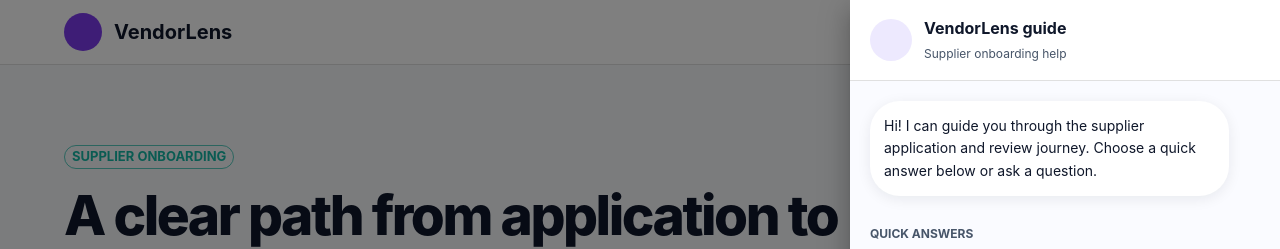
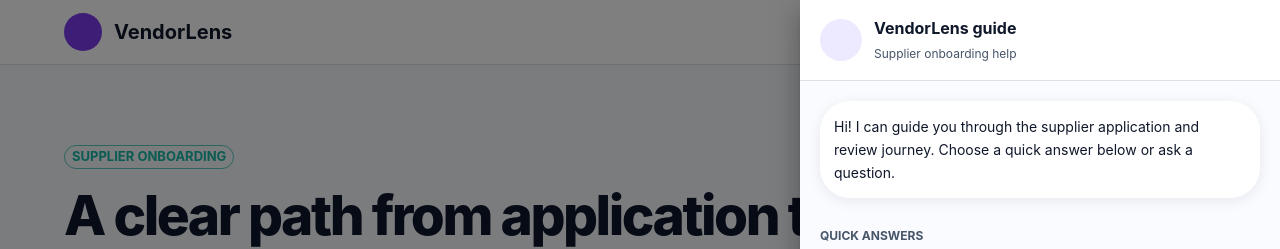
Before and after one commit to CHAITU241/capstone-vendor-supplier, a React (Vite) app in the folder frontend/: page / in a window 1280 px wide. Both pictures are taken after a click on the button "Ask VendorLens". Shown: the top 249 px of the page. Built offline with nearby package versions, Linux system fonts and the light colour scheme; no server answers; some icons are missing.

Commit message:
Render supplier assistant answers as formatted Markdown

```diff
--- a/frontend/package.json
+++ b/frontend/package.json
@@ -16,7 +16,9 @@
     "@mui/material": "^7.2.0",
     "react": "^19.1.0",
     "react-dom": "^19.1.0",
-    "react-router-dom": "^7.7.1"
+    "react-markdown": "^10.1.0",
+    "react-router-dom": "^7.7.1",
+    "remark-gfm": "^4.0.1"
   },
   "devDependencies": {
     "@eslint/js": "^9.32.0",
--- a/frontend/src/components/SupplierAssistantPopover.tsx
+++ b/frontend/src/components/SupplierAssistantPopover.tsx
@@ -4,6 +4,8 @@ import SendRoundedIcon from '@mui/icons-material/SendRounded'
 import SupportAgentRoundedIcon from '@mui/icons-material/SupportAgentRounded'
 import { Alert, Box, Button, Chip, CircularProgress, Drawer, Fab, IconButton, Stack, TextField, Typography } from '@mui/material'
 import { useState } from 'react'
+import ReactMarkdown from 'react-markdown'
+import remarkGfm from 'remark-gfm'
 import { api } from '../api/client'
 import type { GeneralAssistantMessage } from '../api/types'
 
@@ -52,7 +54,7 @@ export function SupplierAssistantPopover() {
       sx={{ position: 'fixed', right: { xs: 16, sm: 24 }, bottom: { xs: 16, sm: 24 }, zIndex: (theme) => theme.zIndex.fab, gap: 1, px: 2.5, boxShadow: 4 }}>
       <SupportAgentRoundedIcon /> Ask VendorLens
     </Fab>}
-    <Drawer anchor="right" open={open} onClose={() => setOpen(false)} PaperProps={{ sx: { width: { xs: '100%', sm: 430 }, maxWidth: '100vw', bgcolor: '#FAFBFF' } }}>
+    <Drawer anchor="right" open={open} onClose={() => setOpen(false)} PaperProps={{ sx: { width: { xs: '100%', sm: 480 }, maxWidth: '100vw', bgcolor: '#FAFBFF' } }}>
       <Stack sx={{ height: '100%' }}>
         <Stack direction="row" alignItems="center" spacing={1.5} sx={{ px: 2.5, py: 2, bgcolor: 'white', borderBottom: '1px solid', borderColor: 'divider' }}>
           <Box sx={{ width: 42, height: 42, display: 'grid', placeItems: 'center', bgcolor: '#EDE9FE', color: 'tertiary.main', borderRadius: 2 }}><SupportAgentRoundedIcon /></Box>
@@ -63,8 +65,18 @@ export function SupplierAssistantPopover() {
 
         <Box sx={{ flex: 1, overflowY: 'auto', p: 2.5 }}>
           <Stack spacing={2}>
-            {messages.map((message, index) => <Box key={index} sx={{ alignSelf: message.role === 'user' ? 'flex-end' : 'flex-start', maxWidth: '92%', p: 1.75, borderRadius: 2.5, bgcolor: message.role === 'user' ? 'primary.main' : 'white', color: message.role === 'user' ? 'white' : 'text.primary', boxShadow: '0 3px 14px rgba(15, 23, 42, 0.08)' }}>
-              <Typography variant="body2" sx={{ whiteSpace: 'pre-wrap', lineHeight: 1.6 }}>{message.content}</Typography>
+            {messages.map((message, index) => <Box key={index} sx={{ alignSelf: message.role === 'user' ? 'flex-end' : 'flex-start', maxWidth: message.role === 'user' ? '92%' : '100%', p: 1.75, borderRadius: 2.5, bgcolor: message.role === 'user' ? 'primary.main' : 'white', color: message.role === 'user' ? 'white' : 'text.primary', boxShadow: '0 3px 14px rgba(15, 23, 42, 0.08)' }}>
+              {message.role === 'assistant' ? <Box sx={{ fontSize: '0.875rem', lineHeight: 1.65, overflowWrap: 'anywhere',
+                '& p': { m: 0, mb: 1.25 }, '& p:last-child': { mb: 0 },
+                '& ol, & ul': { mt: 1, mb: 1.5, pl: 2.75 }, '& ol:last-child, & ul:last-child': { mb: 0 },
+                '& li': { pl: 0.5, mb: 1.25 }, '& li:last-child': { mb: 0 },
+                '& li::marker': { color: 'primary.main', fontWeight: 700 },
+                '& li > p': { mb: 0.5 }, '& li > ul, & li > ol': { mt: 0.5, mb: 0 },
+                '& strong': { fontWeight: 750 }, '& a': { color: 'primary.main' },
+                '& h1, & h2, & h3': { fontSize: '1rem', lineHeight: 1.4, mt: 1.5, mb: 0.75 },
+                '& h1:first-child, & h2:first-child, & h3:first-child': { mt: 0 },
+              }}><ReactMarkdown remarkPlugins={[remarkGfm]}>{message.content}</ReactMarkdown></Box>
+                : <Typography variant="body2" sx={{ whiteSpace: 'pre-wrap', lineHeight: 1.6 }}>{message.content}</Typography>}
             </Box>)}
             {asking && <CircularProgress size={20} />}
           </Stack>
```
Also changed, not shown: 1 other file (tests, documents, lock files or other folders).
